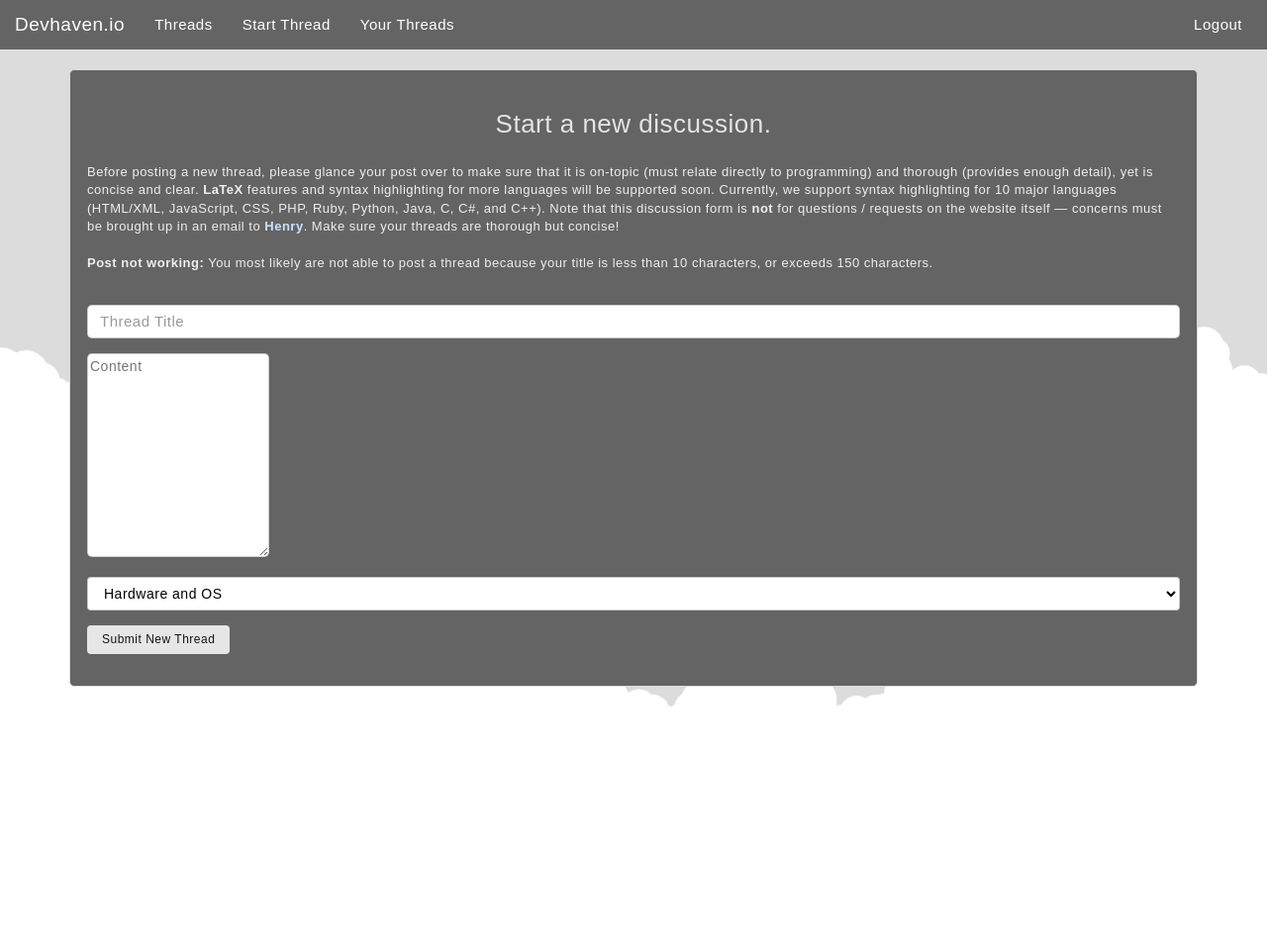
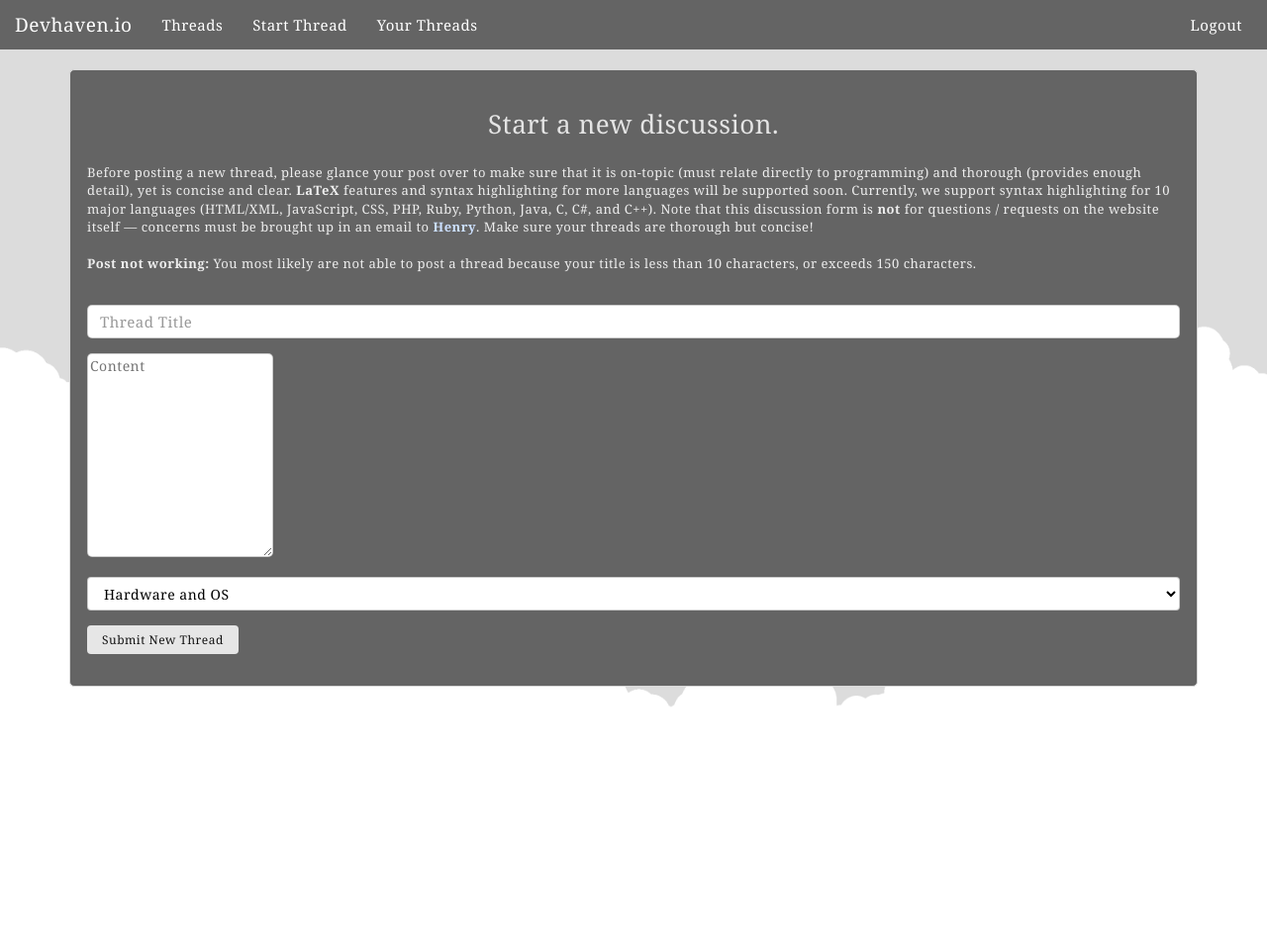
Before and after one commit to jscarty/Devhaven.io, a Django app: page /startthread/ in a window 1280 px wide. Shown: the whole page at 99% size. Run offline with Django 3.2, Linux system fonts and the light colour scheme; a user stored in the database is signed in; some libraries are stand-ins or nearby versions.

Commit message:
Changed font from Arial to Georgia

```diff
--- a/webapp/static/webapp/main.css
+++ b/webapp/static/webapp/main.css
@@ -15,6 +15,7 @@ body {
 }
 * {
     letter-spacing: 0.5px;
+    font-family: "Georgia", Georgia, serif;
 }
 h1,
 h2,
@@ -52,7 +53,7 @@ p,
 }
 textarea {
     resize: vertical;
-    font-family: Arial, sans-serif;
+    font-family: Georgia, serif;
 }
 code {
     color: black;
@@ -62,7 +63,7 @@ code {
     padding: 1px 5px;
     border: 0px;
     font-size: 13px;
-    font-family: Consolas, Menlo, Monaco, 'Lucida Console', 'Liberation Mono', 'DejaVu Sans Mono', 'Bitstream Vera Sans Mono', 'Courier New', monospace, sans-serif;
+    font-family: Consolas, Menlo, Monaco, 'Lucida Console', 'Liberation Mono', 'DejaVu Sans Mono', 'Bitstream Vera Sans Mono', 'Courier New', monospace, serif;
     white-space: pre-wrap;
     background: rgba(202, 202, 202, .5);
     color: black;
@@ -109,7 +110,7 @@ input[type='password'] {
     border-bottom: 0;
 }
 .content {
-    font-family: Arial, Arial, sans-serif;
+    font-family: Georgia, Georgia, serif;
     font-size: 14px;
     border: 1px solid #bfbfbf;
     border-radius: 5px;
@@ -128,7 +129,7 @@ input[type='password'] {
     border: 0;
     border-radius: 0;
     font-size: 15px;
-    font-family: "Arial", Arial;
+    font-family: "Georgia", Georgia;
     z-index: 99;
 }
 .navbar-default .navbar-nav > li > a {
@@ -177,7 +178,6 @@ input[type='password'] {
 .author a,
 .link {
     color: #66ff66;
-    font-weight: bold;
     cursor: pointer;
 }
 .author a:hover,
@@ -189,7 +189,7 @@ input[type='password'] {
 }
 .mce-title {
     font-weight: normal;
-    font-family: Arial, sans-serif;
+    font-family: Georgia, serif;
 }
 .red {
     color: #ff8080;
@@ -278,7 +278,7 @@ input[type='password'] {
     border-radius: 4px;
 }
 textarea {
-    font-family: Arial, sans-serif;
+    font-family: Georgia, serif;
     font-size: 14px;
 }
 #threadfeed div {
@@ -301,7 +301,7 @@ textarea {
     line-height: 97%;
 }
 .token {
-    font-family: Consolas, Menlo, Monaco, 'Lucida Console', 'Liberation Mono', 'DejaVu Sans Mono', 'Bitstream Vera Sans Mono', 'Courier New', monospace, sans-serif;
+    font-family: Consolas, Menlo, Monaco, 'Lucida Console', 'Liberation Mono', 'DejaVu Sans Mono', 'Bitstream Vera Sans Mono', 'Courier New', monospace, serif;
 }
 .logo {
     width: 100%;
@@ -319,7 +319,7 @@ textarea {
     transform: translateX(-50%) translateY(-50%);
     -ms-transform: translateX(-50%) translateY(-50%);
     color: rgb(50, 50, 50);
-    font-family: "Arial", Arial;
+    font-family: "Georgia", Georgia;
     z-index: 999;
 }
 .in-center h1 {
@@ -336,7 +336,7 @@ textarea {
     -ms-transform: translateX(-50%) translateY(-50%);
     color: white;
     font-size: 23px;
-    font-family: "Arial";
+    font-family: "Georgia";
     width: 70%;
 }
 .navbar-right {
@@ -378,7 +378,7 @@ textarea {
     -ms-transform: translateX(-50%) translateY(-50%);
     color: rgb(40, 40, 40);
     font-size: 23px;
-    font-family: "Arial";
+    font-family: "Georgia";
 }
 .paypalbutton {
     display: inline-block;
@@ -406,22 +406,22 @@ textarea {
     border: 1px solid #d9d9d9;
 }
 span[style] {
-    font-family: Arial, Arial !important;
+    font-family: Georgia, Georgia !important;
 }
 font[style] {
-    font-family: Arial, Arial !important;
+    font-family: Georgia, Georgia !important;
 }
 font[face] {
-    font-family: Arial, Arial !important;
+    font-family: Georgia, Georgia !important;
 }
 .title-div {
     padding-top: 3px;
     padding-bottom: 15px;
-    font-family: "Arial", Arial;
+    font-family: "Georgia", Georgia;
     color: rgb(228, 228, 228);
 }
 .description-div {
-    font-family: "Arial", Arial;
+    font-family: "Georgia", Georgia;
     padding-bottom: 22px;
 }
 .title-div-2 {
@@ -493,7 +493,7 @@ input:-webkit-autofill:focus {
         margin-top: 200px;
         transform: translateX(-50%) translateY(-50%);
         -ms-transform: translateX(-50%) translateY(-50%);
-        font-family: "Arial", Arial;
+        font-family: "Georgia", Georgia;
     }
     .in-center h1 {
         font-size: 32px;
--- a/webapp/templates/webapp/responseedit.html
+++ b/webapp/templates/webapp/responseedit.html
@@ -99,7 +99,7 @@
    ],
   setup : function(ed) {
      ed.on('init', function(ed) {
-      ed.target.editorCommands.execCommand("fontName", false, "Helvetica");
+      ed.target.editorCommands.execCommand("fontName", false, "Georgia");
       ed.target.editorCommands.execCommand("fontSize", false, "13px");
      });
     }
--- a/webapp/templates/webapp/startthread.html
+++ b/webapp/templates/webapp/startthread.html
@@ -99,7 +99,7 @@
    ],
   setup : function(ed) {
      ed.on('init', function(ed) {
-      ed.target.editorCommands.execCommand("fontName", false, "Helvetica");
+      ed.target.editorCommands.execCommand("fontName", false, "Georgia");
       ed.target.editorCommands.execCommand("fontSize", false, "13px");
      });
     }
--- a/webapp/templates/webapp/threadedit.html
+++ b/webapp/templates/webapp/threadedit.html
@@ -99,7 +99,7 @@
    ],
   setup : function(ed) {
      ed.on('init', function(ed) {
-      ed.target.editorCommands.execCommand("fontName", false, "Helvetica");
+      ed.target.editorCommands.execCommand("fontName", false, "Georgia");
       ed.target.editorCommands.execCommand("fontSize", false, "13px");
      });
     }
--- a/webapp/templates/webapp/yourthreads.html
+++ b/webapp/templates/webapp/yourthreads.html
@@ -38,12 +38,12 @@
     <div class="postdiv" style="position:relative;">
         <p><a href="../thread/{{ post.slug }}" class="postlink"><u>{{ post.title }}</u></a></p>
         <p align="right">Written on {{ post.created_on }}</p>
-        <p align="right">Posted in <span class="green"><b>{{ post.field }}</b></span></p>
+        <p align="right">Posted in <span class="green">{{ post.field }}</span></p>
         {% if post.commentCount > 0 %}
-        	<p align="right">Responses: <span class="green"><b>{{ post.commentCount }}</b></span></p>
+        	<p align="right">Responses: <span class="green">{{ post.commentCount }}</span></p>
         {% endif %}
         {% if post.commentCount == 0 %}
-        	<p align="right">Reponses: <span class="red"><b>{{ post.commentCount }}</b></span></p>
+        	<p align="right">Reponses: <span class="red">{{ post.commentCount }}</span></p>
         {% endif %}
         <br>
     </div>
```
Also changed, not shown: webapp/static/webapp/custom_content.css (+4 -4 lines), webapp/templates/webapp/threadfeed.html (+4 -4 lines), webapp/templates/webapp/threadlist.html (+4 -4 lines).
